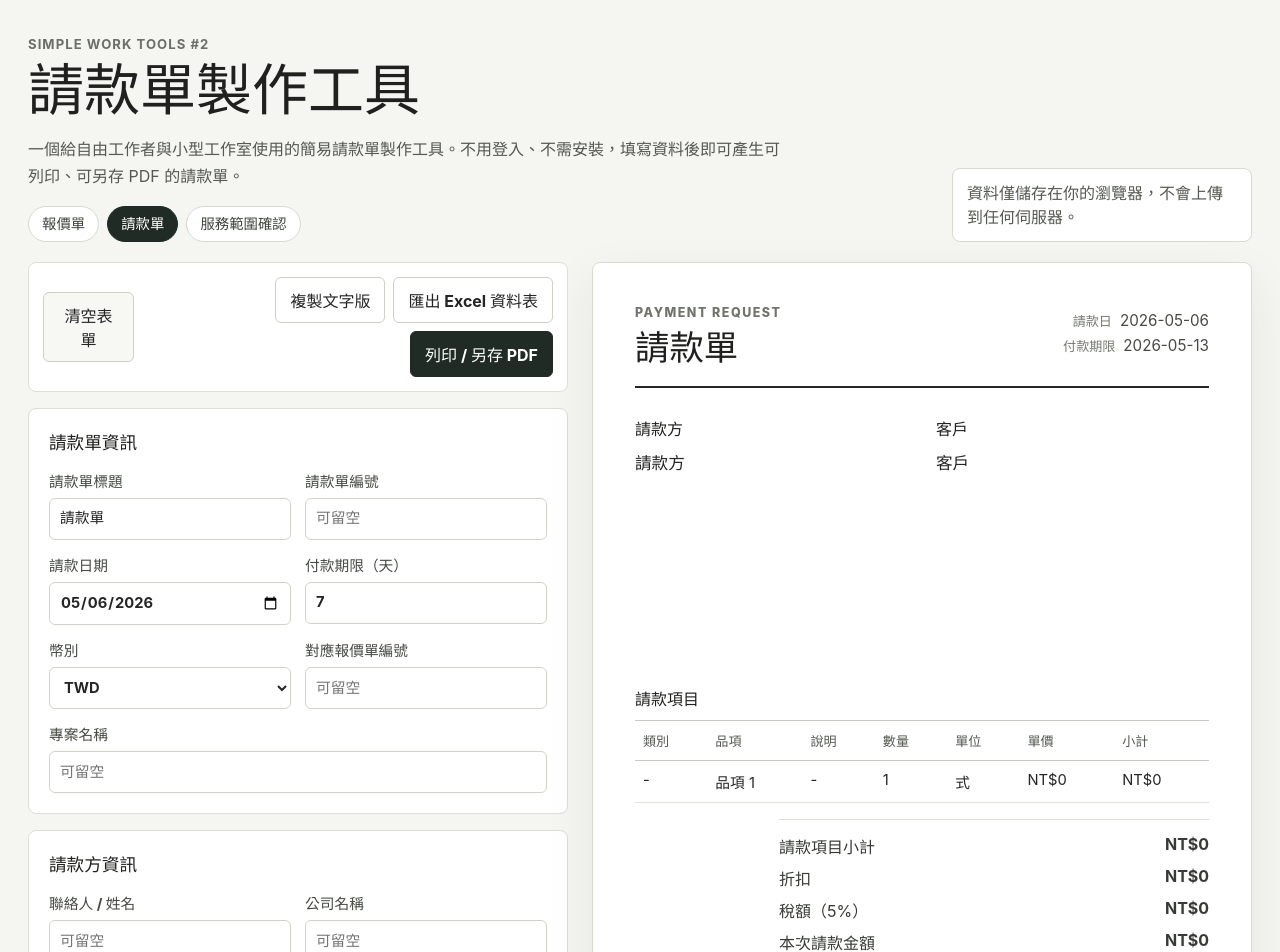
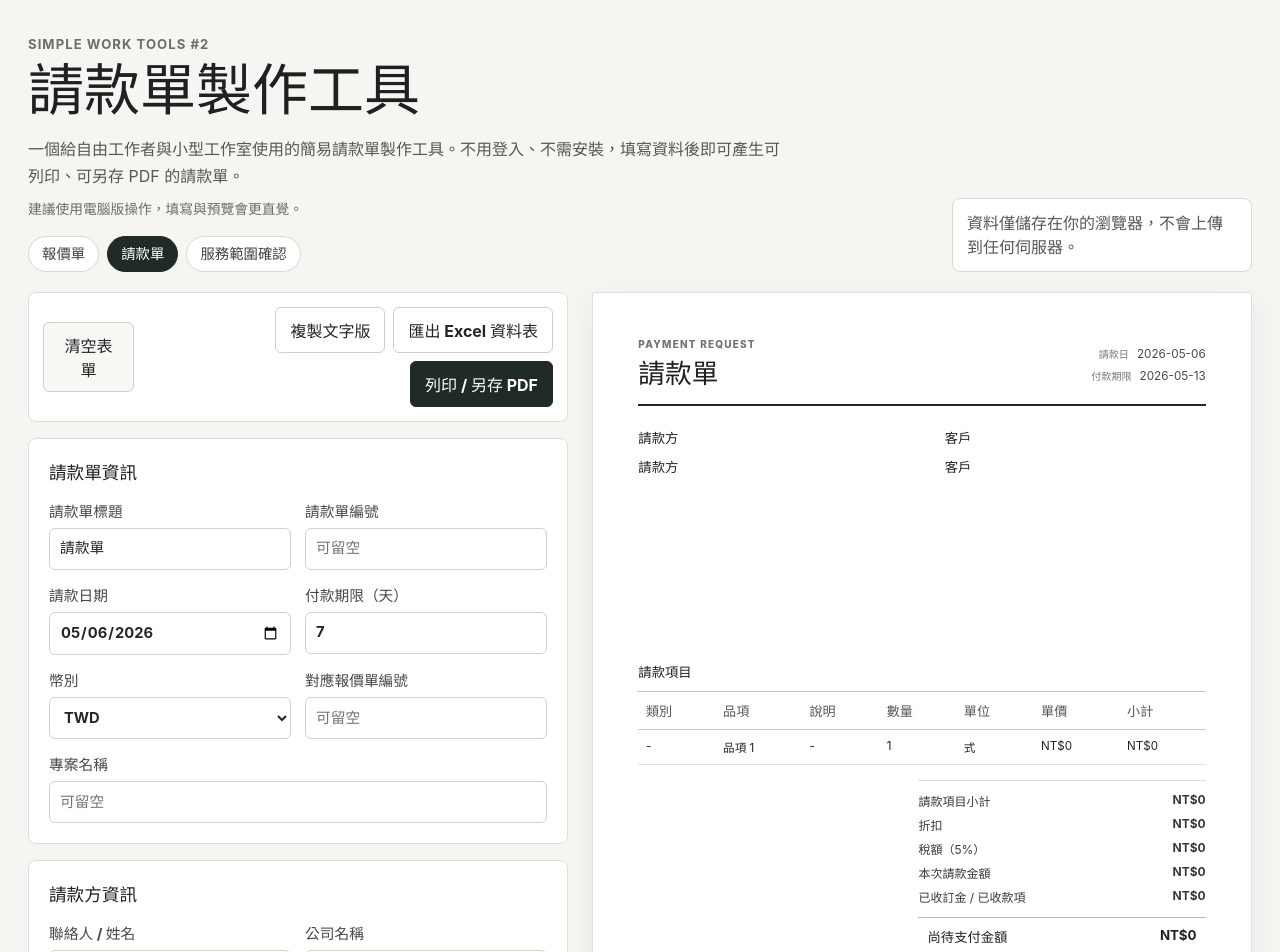
Before and after one commit to dong-sc/simple-payment-request-generator, a React (Vite) app: page / in a window 1280 px wide. Shown: the top 952 px of the page. Built offline with nearby package versions, Linux system fonts and the light colour scheme.

Commit message:
Align preview with PDF layout

```diff
--- a/src/components/Header.tsx
+++ b/src/components/Header.tsx
@@ -25,6 +25,7 @@
         <p className="intro">
           一個給自由工作者與小型工作室使用的簡易請款單製作工具。不用登入、不需安裝，填寫資料後即可產生可列印、可另存 PDF 的請款單。
         </p>
+        <p className="desktop-hint">建議使用電腦版操作，填寫與預覽會更直覺。</p>
         <nav className="header-tool-shortcuts" aria-label="其他接案文件工具">
           {shortcuts.map((shortcut) => (
             <a
--- a/src/styles/global.css
+++ b/src/styles/global.css
@@ -58,6 +58,14 @@
   margin: 14px 0 0;
   color: #555951;
   line-height: 1.7;
+}
+
+.desktop-hint {
+  max-width: 760px;
+  margin: 8px 0 0;
+  color: #6a6f66;
+  font-size: 0.86rem;
+  line-height: 1.6;
 }
 
 .privacy-note {
@@ -481,11 +489,12 @@
 
 .grand-row,
 .preview-total-main {
-  margin-top: 6px;
-  padding: 12px 0 0;
+  margin-top: 1.5mm;
+  padding: 2.4mm;
   border-top: 1px solid #b8bdae;
+  border-radius: 0;
   color: #20211f;
-  font-size: 1.14rem;
+  font-size: 10pt;
 }
 
 .template-buttons {
@@ -552,26 +561,32 @@
 
 .payment-preview {
   overflow: hidden;
-  padding: 42px;
-  border: 1px solid #d9d9d2;
-  border-radius: 8px;
+  width: 100%;
+  max-width: 210mm;
+  min-height: 297mm;
+  margin: 0 auto;
+  padding: 12mm;
+  border: 1px solid #e0e0d8;
+  border-radius: 2px;
   background: #ffffff;
-  box-shadow: 0 18px 50px rgba(36, 38, 32, 0.08);
+  box-shadow: 0 10px 30px rgba(36, 38, 32, 0.07);
+  color: #222222;
+  font-size: 9.5pt;
 }
 
 .preview-header {
   display: flex;
   align-items: flex-start;
   justify-content: space-between;
-  gap: 24px;
-  padding-bottom: 18px;
-  border-bottom: 2px solid #252525;
+  gap: 12mm;
+  padding-bottom: 4mm;
+  border-bottom: 1.5pt solid #252525;
 }
 
 .preview-label {
-  margin: 0 0 8px;
+  margin: 0 0 2mm;
   color: #70746c;
-  font-size: 0.78rem;
+  font-size: 7.5pt;
   font-weight: 800;
   letter-spacing: 0.12em;
   text-transform: uppercase;
@@ -580,7 +595,7 @@
 .preview-header h2 {
   margin: 0;
   color: #20211f;
-  font-size: 2.15rem;
+  font-size: 20pt;
   line-height: 1.15;
 }
 
@@ -588,20 +603,20 @@
   display: flex;
   flex-direction: column;
   align-items: flex-end;
-  gap: 8px;
+  gap: 2mm;
 }
 
 .preview-meta {
-  min-width: 190px;
+  min-width: 44mm;
   color: #464a43;
-  font-size: 0.95rem;
+  font-size: 8.8pt;
   text-align: right;
 }
 
 .preview-meta p,
 .preview-party p,
 .payment-info-grid p {
-  margin: 6px 0 0;
+  margin: 2mm 0 0;
 }
 
 .preview-party .empty-detail {
@@ -621,29 +636,29 @@
 .preview-party-grid {
   display: grid;
   grid-template-columns: repeat(2, minmax(0, 1fr));
-  gap: 28px;
-  margin-top: 28px;
+  gap: 12mm;
+  margin-top: 6mm;
 }
 
 .preview-party h3,
 .preview-block h3 {
-  margin: 0 0 10px;
+  margin: 0 0 2.5mm;
   color: #20211f;
-  font-size: 1rem;
+  font-size: 10pt;
 }
 
 .preview-party strong {
   display: block;
-  margin-bottom: 8px;
-  font-size: 1.04rem;
+  margin-bottom: 2mm;
+  font-size: 10pt;
 }
 
 .preview-logo-box {
   display: flex;
   align-items: center;
   justify-content: flex-end;
-  width: 160px;
-  height: 56px;
+  width: 32mm;
+  height: 12mm;
   overflow: hidden;
 }
 
@@ -655,7 +670,7 @@
 }
 
 .preview-block {
-  margin-top: 28px;
+  margin-top: 6mm;
 }
 
 .preview-table-wrap {
@@ -665,12 +680,12 @@
 .preview-table {
   width: 100%;
   border-collapse: collapse;
-  font-size: 0.92rem;
+  font-size: 8.7pt;
 }
 
 .preview-table th,
 .preview-table td {
-  padding: 10px 8px;
+  padding: 2.4mm 2mm;
   border-bottom: 1px solid #e3e3dc;
   text-align: left;
   vertical-align: top;
@@ -689,7 +704,11 @@
 }
 
 .preview-totals {
-  max-width: 430px;
+  max-width: 76mm;
+  gap: 1.8mm;
+  margin-top: 4mm;
+  padding-top: 3mm;
+  font-size: 9pt;
   margin-left: auto;
   color: #373a35;
 }
@@ -698,23 +717,16 @@
   text-align: right;
 }
 
-.preview-total-main {
-  background: #f7f8f2;
-  padding: 12px;
-  border: 1px solid #d9ddcf;
-  border-radius: 8px;
-}
-
 .payment-info-grid {
   display: grid;
   grid-template-columns: repeat(2, minmax(0, 1fr));
-  gap: 8px 18px;
+  gap: 1mm 8mm;
 }
 
 .multiline {
   margin: 0;
   color: #464a43;
-  line-height: 1.75;
+  line-height: 1.5;
   white-space: pre-wrap;
 }
 
```
